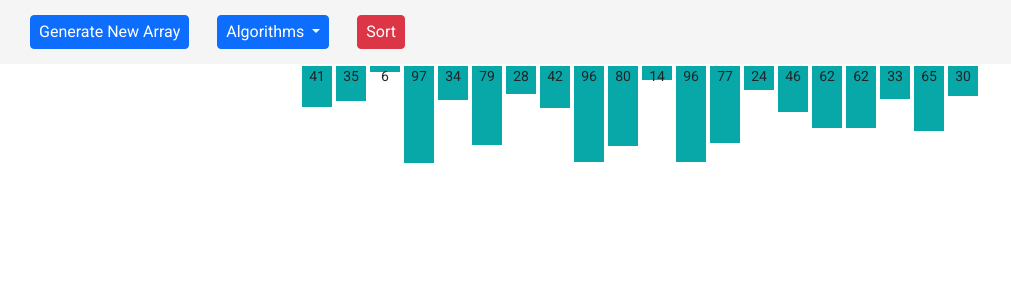
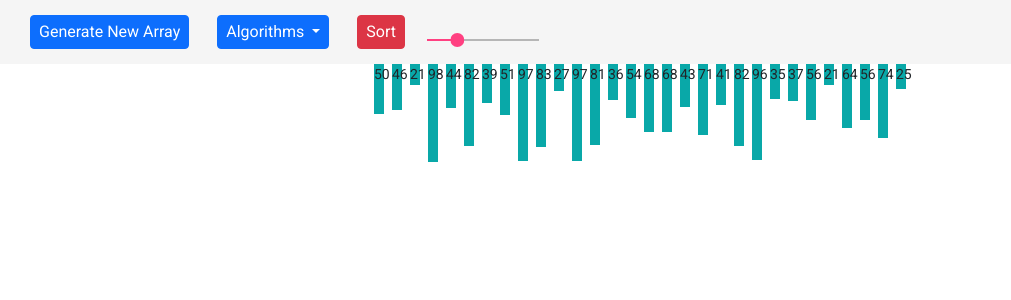
Before and after one commit to segfault0x61/algo-visualizer, an Angular app: page / in a window 1280 px wide. Shown: the top 300 px of the page, without its empty margins (0-1011 px from the left). Built offline with nearby package versions, Linux system fonts and the light colour scheme.

Commit message:
feat: add slider and dynamic arrays

```diff
--- a/src/app/algorithm-visualizer/algorithm-visualizer.component.html
+++ b/src/app/algorithm-visualizer/algorithm-visualizer.component.html
@@ -35,6 +35,15 @@
   <button type="button" class="btn btn-danger" (click)="startSorting()">
     Sort
   </button>
+
+  <mat-slider
+    thumbLabel
+    tickInterval="auto"
+    min="4"
+    max="100"
+    (input)="pitch($event)"
+    value="{{ arrService.numbers.length }}"
+  ></mat-slider>
 </mat-toolbar>
 
 <div class="container-fluid">
--- a/src/app/algorithm-visualizer/algorithm-visualizer.component.scss
+++ b/src/app/algorithm-visualizer/algorithm-visualizer.component.scss
@@ -7,9 +7,9 @@
 }
 
 .array-element {
-  width: 30px;
-  margin: 2px;
-  // background-color: rgb(0, 168, 168);
+  width: 10px;
+  margin: 0px 4px 0px 4px;
+  // color: rgb(9, 168, 168);
   display: inline-block;
 }
 
@@ -21,3 +21,11 @@
 .mat-form-field.mat-select {
   background: #fff;
 }
+
+hr {
+  margin: 10px 0px 0px 0px;
+}
+
+mat-slider {
+  margin-top: 16px;
+}
--- a/src/app/algorithm-visualizer/algorithm-visualizer.component.ts
+++ b/src/app/algorithm-visualizer/algorithm-visualizer.component.ts
@@ -32,6 +32,12 @@
     return color;
   }
 
+  pitch(event: any) {
+    console.log(event.value);
+    this.arrService.arrayLength = event.value;
+    this.arrService.resetArray();
+  }
+
   startSorting() {
     if (this.selectedAlgorithm == 'Bubble Sort') {
       this.bubbleSort();
--- a/src/app/algorithm-visualizer/algorithms/merge-sort.ts
+++ b/src/app/algorithm-visualizer/algorithms/merge-sort.ts
@@ -44,7 +44,7 @@
   mergeSortAnimation(): void {
     let animations = setInterval(() => {
       const action: animationValues = this.animations.shift() as never;
-      console.log('animations: ', this.animations);
+
       if (action) this.arrService.numbers[action.index].value = action.value;
       else {
         clearInterval(animations);
--- a/src/app/app.module.ts
+++ b/src/app/app.module.ts
@@ -11,6 +11,7 @@
 
 import { MatSelectModule } from '@angular/material/select';
 import { BsDropdownModule } from 'ngx-bootstrap/dropdown';
+import { MatSliderModule } from '@angular/material/slider';
 
 @NgModule({
   declarations: [AppComponent, AlgorithmVisualizerComponent],
@@ -20,6 +21,7 @@
     MatToolbarModule,
     MatIconModule,
     MatSelectModule,
+    MatSliderModule,
     BrowserAnimationsModule,
     BsDropdownModule.forRoot(),
   ],
--- a/src/app/shared/arrays.service.ts
+++ b/src/app/shared/arrays.service.ts
@@ -5,7 +5,8 @@
   providedIn: 'root',
 })
 export class ArraysService {
-  ARRAY_LENGTH: number = 20;
+  public arrayLength: number = 30;
+
   ANIMATION_SPEED: number = 10;
   completedAnimation: any[] = [];
   numbers: ArrayBars[] = [];
@@ -14,8 +15,8 @@
 
   resetArray() {
     this.numbers = [];
-    for (let i = 0; i < this.ARRAY_LENGTH; i++) {
-      let randInt = this.randomInteger(5, 100);
+    for (let i = 0; i < this.arrayLength; i++) {
+      let randInt = this.randomInteger(20, 100);
       this.numbers.push({ value: randInt, color: 'rgb(9, 168, 168)' });
     }
   }
```
